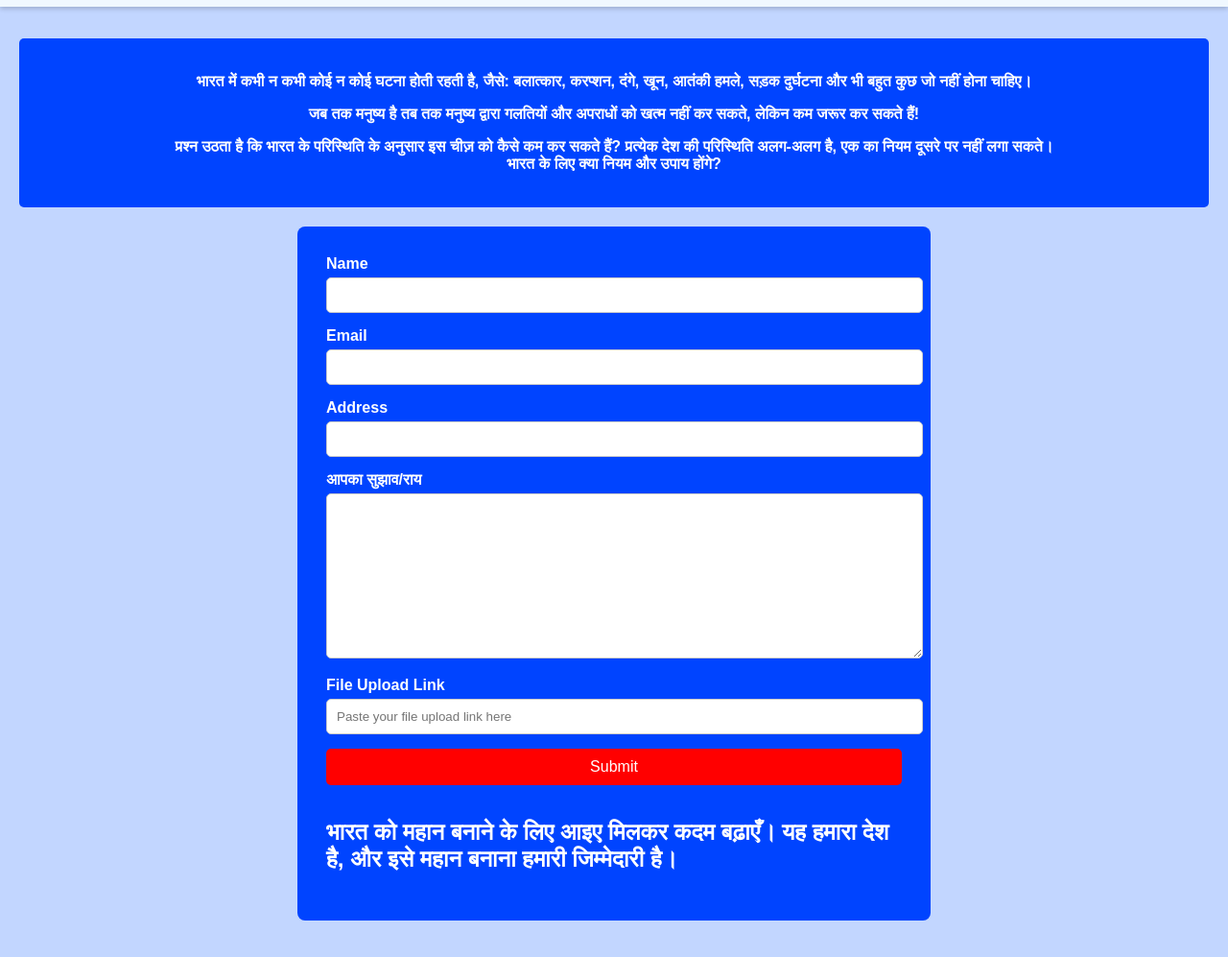
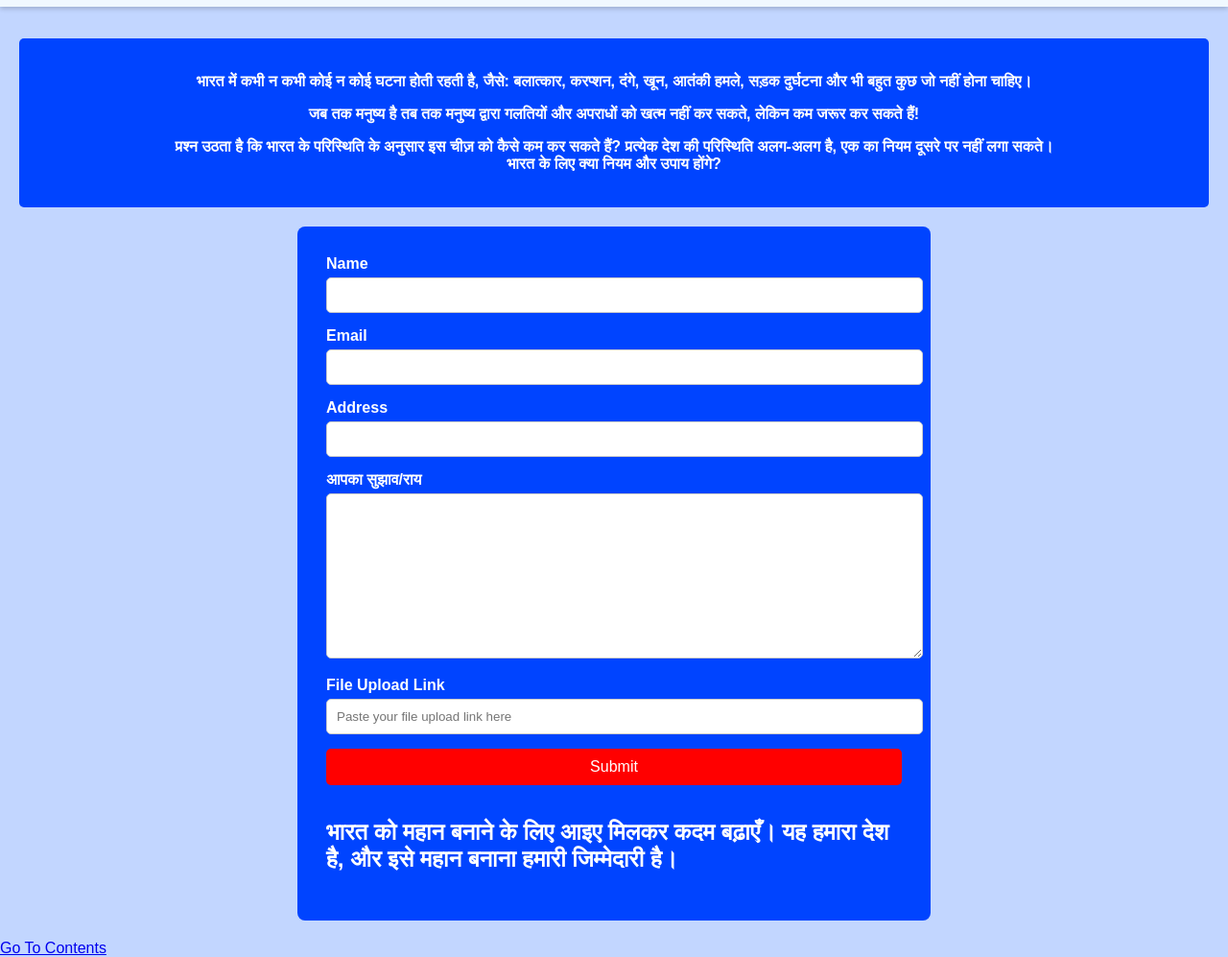
Before and after one commit to arjununcertified/improvementform, a website: page index.html in a window 1280 px wide. Shown: the part 50-1047 px from the top of the page at 96% size. Drawn offline with Linux system fonts and the light colour scheme.

Commit message:
Update index.html

```diff
--- a/index.html
+++ b/index.html
@@ -124,6 +124,9 @@
             <h1>भारत को महान बनाने के लिए आइए मिलकर कदम बढ़ाएँ। यह हमारा देश है, और इसे महान बनाना हमारी जिम्मेदारी है।</h1>
         </section>
     </main>
+    <div class="contents">
+        <a href="./content.html">Go To Contents</a>
+    </div>
     <script>
         document.getElementById('myForm').addEventListener('submit', function(event) {
             event.preventDefault(); // Prevent default form submission
```
